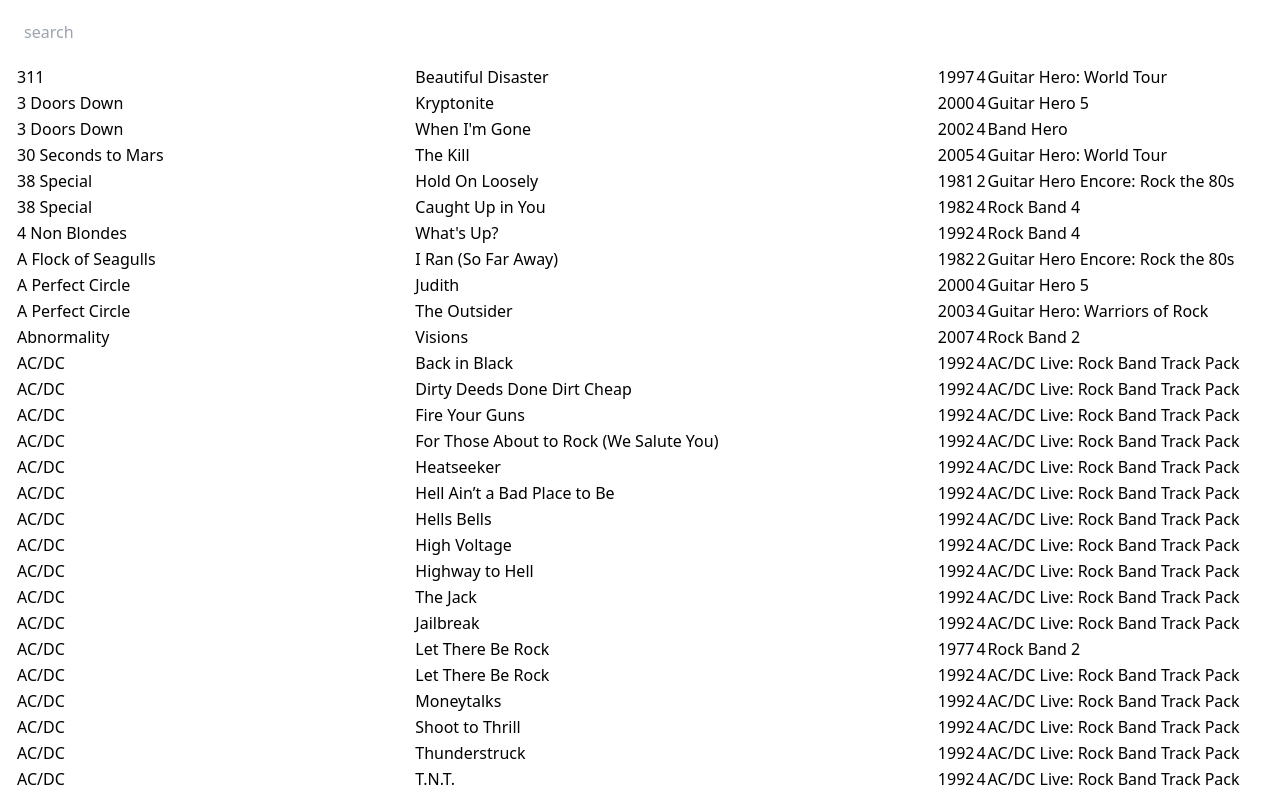
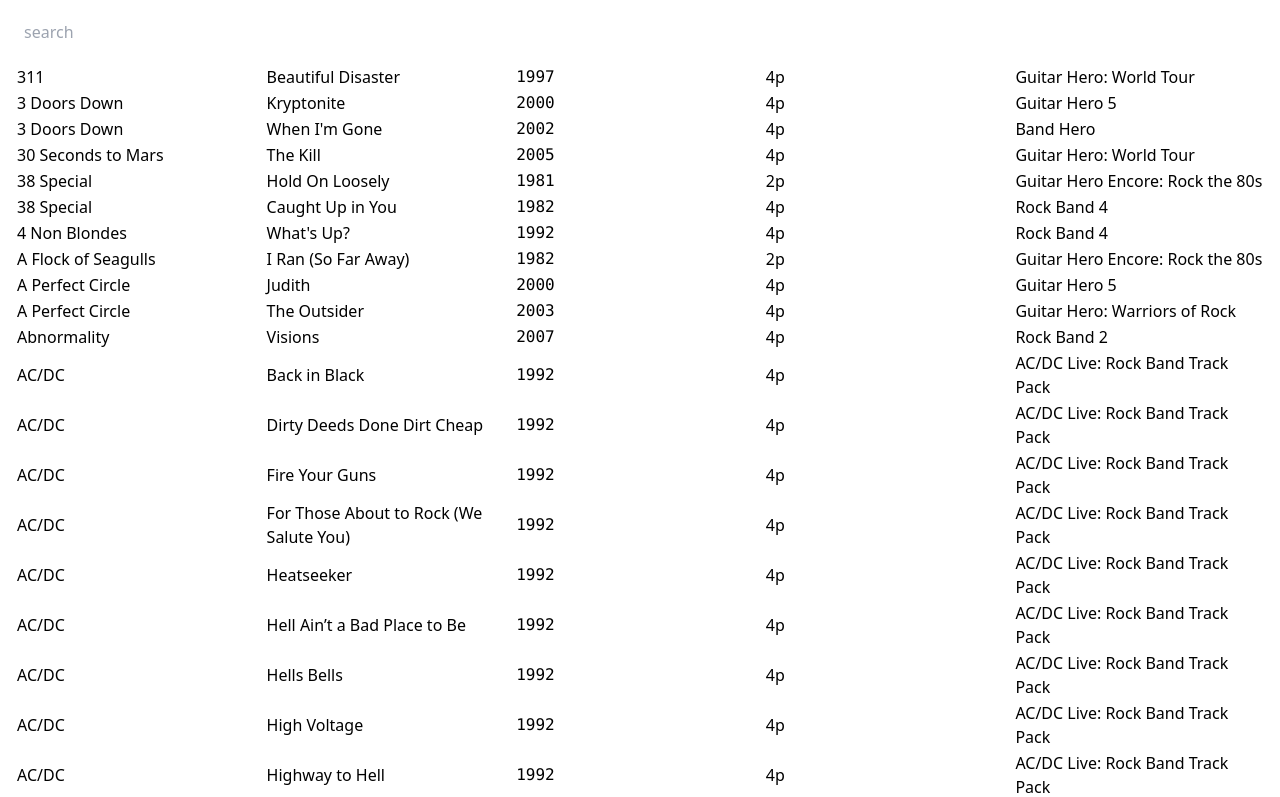
Before and after one commit to arjunchib/rockhero, an Angular app: page / in a window 1280 px wide. Shown: the top 797 px of the page. Built offline with nearby package versions, Linux system fonts and the light colour scheme.

Commit message:
Add search shortcut

```diff
--- a/src/app/app.component.html
+++ b/src/app/app.component.html
@@ -1,5 +1,6 @@
-<div class="m-4">
+<div class="m-4 sticky top-0">
   <input
+    #searchEl
     [formControl]="search"
     type="search"
     placeholder="search"
@@ -7,12 +8,12 @@
   />
 </div>
 <div class="m-4">
-  <table class="w-full">
+  <table class="w-full table-fixed">
     <tr *ngFor="let song of songs">
       <td>{{ song.artist }}</td>
       <td>{{ song.title }}</td>
-      <td>{{ song.year }}</td>
-      <td>{{ song.num_players }}</td>
+      <td class="font-mono">{{ song.year }}</td>
+      <td>{{ song.num_players_long }}</td>
       <td>{{ song.game }}</td>
     </tr>
   </table>
--- a/src/app/app.component.ts
+++ b/src/app/app.component.ts
@@ -1,4 +1,10 @@
-import { Component, OnInit } from '@angular/core';
+import {
+  Component,
+  ElementRef,
+  HostListener,
+  OnInit,
+  ViewChild,
+} from '@angular/core';
 import { songs } from './data/songs';
 import { FormControl } from '@angular/forms';
 import { debounceTime } from 'rxjs';
@@ -16,6 +22,15 @@
   );
   search = new FormControl('');
 
+  @ViewChild('searchEl') searchInput?: ElementRef<HTMLInputElement>;
+
+  @HostListener('window:keydown', ['$event'])
+  keyEvent(event: KeyboardEvent) {
+    if (event.key === 'k' && event.metaKey) {
+      this.searchInput?.nativeElement.focus();
+    }
+  }
+
   ngOnInit(): void {
     this.search.valueChanges.pipe(debounceTime(300)).subscribe((value) => {
       value ? this.filterSongs(value) : (this.songs = songs);
```
